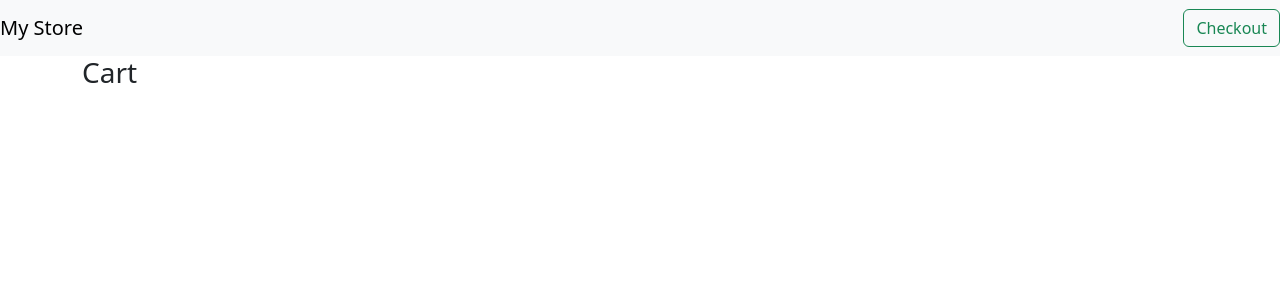
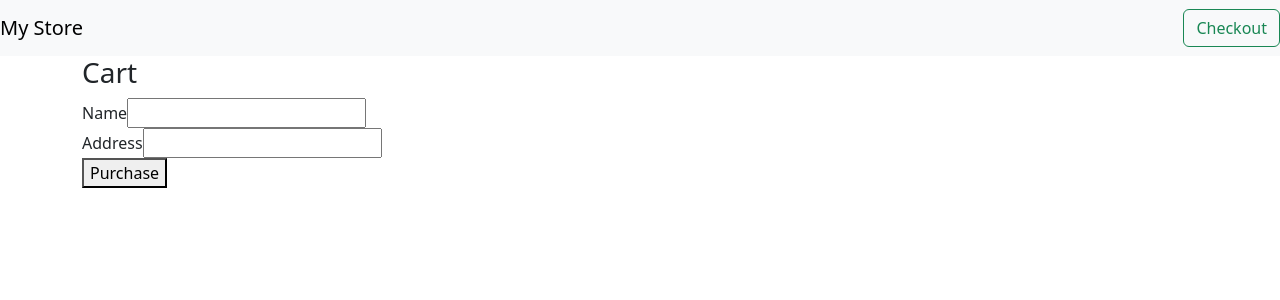
Before and after one commit to MarkoSchoretits/FE24-NG03-shop, an Angular app: page /cart in a window 1280 px wide. Shown: the top 300 px of the page. Built offline with nearby package versions, Linux system fonts and the light colour scheme.

Commit message:
C add checkout form

```diff
--- a/src/app/app.module.ts
+++ b/src/app/app.module.ts
@@ -7,6 +7,7 @@
 import { NavbarComponent } from './navbar/navbar.component';
 import { ProductDetailsComponent } from './product-details/product-details.component';
 import { CartComponent } from './cart/cart.component';
+import { ReactiveFormsModule } from '@angular/forms';
 
 @NgModule({
   declarations: [
@@ -18,7 +19,8 @@
   ],
   imports: [
     BrowserModule,
-    AppRoutingModule
+    AppRoutingModule,
+    ReactiveFormsModule
   ],
   providers: [],
   bootstrap: [AppComponent]
--- a/src/app/cart/cart.component.html
+++ b/src/app/cart/cart.component.html
@@ -4,3 +4,23 @@
     <span>{{ item.name }}</span>
     <span>{{ item.price | currency }}</span>
 </div>
+
+<form [formGroup]="checkoutForm" (ngSubmit)="onSubmit()">
+
+    <div>
+      <label for="name">
+        Name
+      </label>
+      <input id="name" type="text" formControlName="name">
+    </div>
+
+    <div>
+      <label for="address">
+        Address
+      </label>
+      <input id="address" type="text" formControlName="address">
+    </div>
+
+    <button class="button" type="submit">Purchase</button>
+
+   </form>
--- a/src/app/cart/cart.component.ts
+++ b/src/app/cart/cart.component.ts
@@ -1,16 +1,33 @@
 import { Component, OnInit } from '@angular/core';
 import { CartService } from '../cart.service';
 import { IProducts } from '../IProducts';
+import { FormBuilder } from '@angular/forms';
 
 @Component({
   selector: 'app-cart',
   templateUrl: './cart.component.html',
   styleUrls: ['./cart.component.css']
 })
+
 export class CartComponent implements OnInit {
   items: IProducts[] = [];
-  constructor(private cartService: CartService) { }
+  checkoutForm = this.fb.group({
+    name: '',
+    address: '',
+  });
 
+  constructor(private cartService: CartService, private fb: FormBuilder) { }
+
+  clearCart() {
+    window.alert('Your cart has been cleared');
+    this.items = this.cartService.clearCart();
+  }
+
+   onSubmit() {
+    console.warn('Your order has been submitted', this.checkoutForm.value);
+    this.items = this.cartService.clearCart();
+    this.checkoutForm.reset();
+  }
   ngOnInit(): void {
     this.items = this.cartService.getItems();
   }
```
